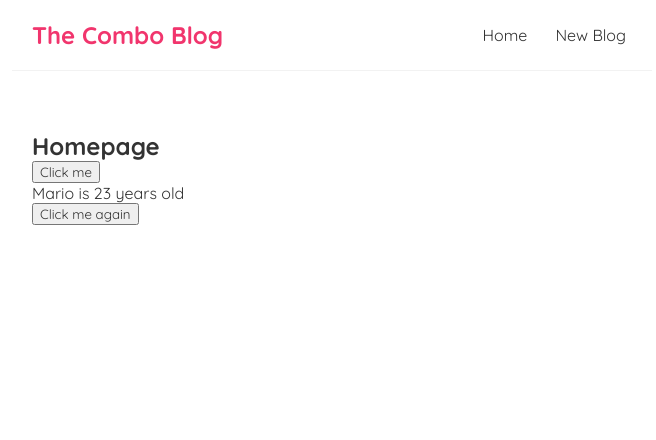
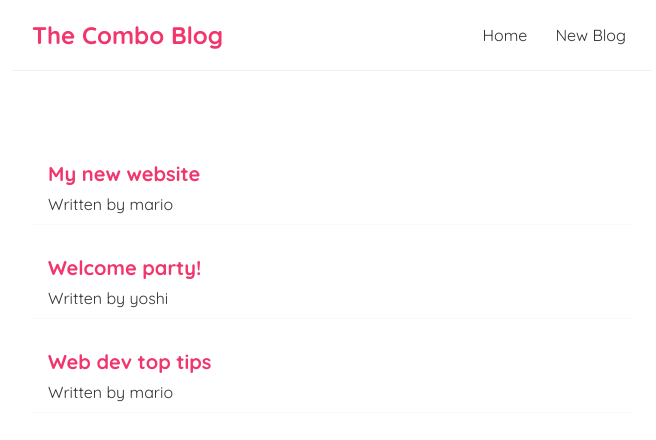
Before and after one commit to Ozioma45/Combo_blog-React, a React (Vite) app: page / in a window 1280 px wide. Shown: the top 440 px of the page, without its empty margins (308-964 px from the left). Built offline with nearby package versions, Linux system fonts and the light colour scheme.

Commit message:
outputing lists

```diff
--- a/src/Home.jsx
+++ b/src/Home.jsx
@@ -1,33 +1,24 @@
 import { useState } from "react";
 
 export default function Home() {
-  //let name = "Mario";
-
-  const [name, setName] = useState("Mario");
-  const [Age, setAge] = useState("23");
-
-  const handleClick = () => {
-    setName("John");
-    setAge(30);
-  };
-
-  const handleClickAgain = (name) => {
-    console.log("hello " + name);
-  };
-
+  const [blogs, setBlogs] = useState([
+    { title: "My new website", body: "lorem ipsum...", author: "mario", id: 1 },
+    { title: "Welcome party!", body: "lorem ipsum...", author: "yoshi", id: 2 },
+    {
+      title: "Web dev top tips",
+      body: "lorem ipsum...",
+      author: "mario",
+      id: 3,
+    },
+  ]);
   return (
     <div className="Home">
-      <h2>Homepage</h2>
-      <button onClick={handleClick}>Click me</button>
-      <p>
-        {name} is {Age} years old
-      </p>
-      <button
-        onClick={() => {
-          handleClickAgain("Mario");
-        }}>
-        Click me again
-      </button>
+      {blogs.map((blog) => (
+        <div className="blog-preview" key={blog.id}>
+          <h2>{blog.title}</h2>
+          <p>Written by {blog.author}</p>
+        </div>
+      ))}
     </div>
   );
 }
--- a/src/index.css
+++ b/src/index.css
@@ -33,3 +33,18 @@
   margin: 40px auto;
   padding: 20px;
 }
+
+/* blog previews / list */
+.blog-preview {
+  padding: 10px 16px;
+  margin: 20px 0;
+  border-bottom: 1px solid #fafafa;
+}
+.blog-preview:hover {
+  box-shadow: 1px 3px 5px rgba(0, 0, 0, 0.1);
+}
+.blog-preview h2 {
+  font-size: 20px;
+  color: #f1356d;
+  margin-bottom: 8px;
+}
```
